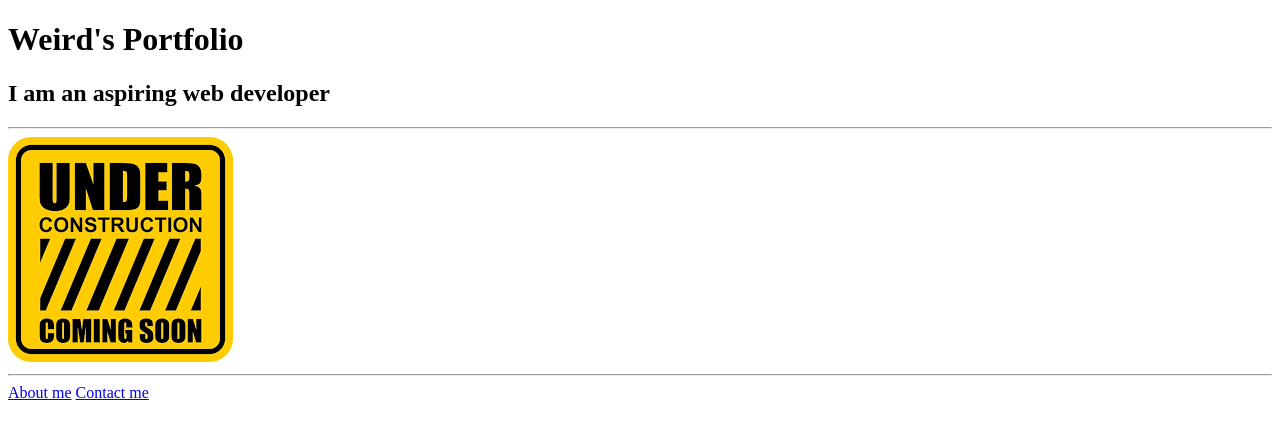
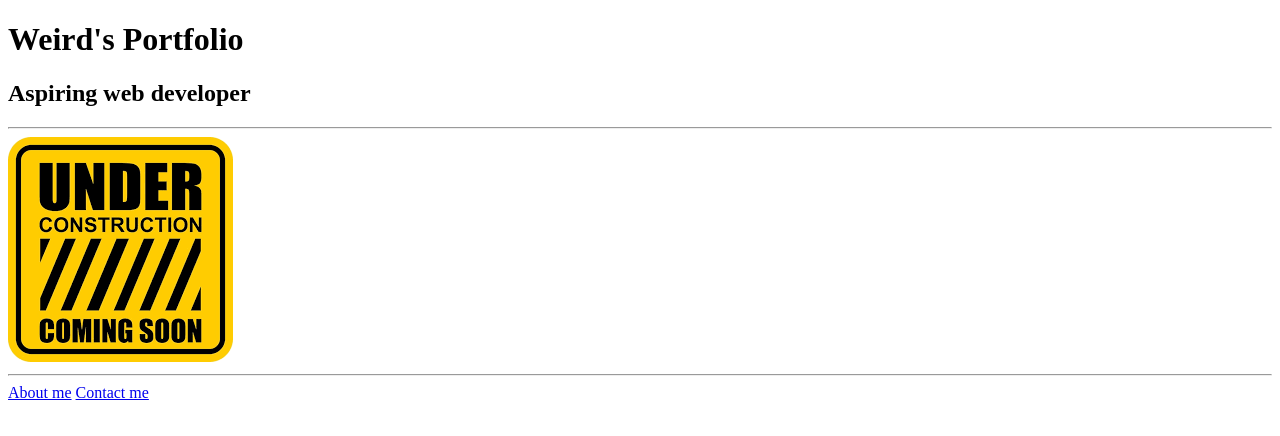
Before and after one commit to Bobtheweird/test, a plain HTML site: page index.html in a window 1280 px wide. Drawn offline with Linux system fonts and the light colour scheme.

Commit message:
Update index.html

```diff
--- a/index.html
+++ b/index.html
@@ -7,7 +7,7 @@
     </head>
     <body>
         <h1>Weird's Portfolio</h1>
-        <h2>I am an aspiring web developer</h2>
+        <h2>Aspiring web developer</h2>
         <hr />
         <img src="./assests/download.png" alt="A sign reading under development" />
         <hr />
```
